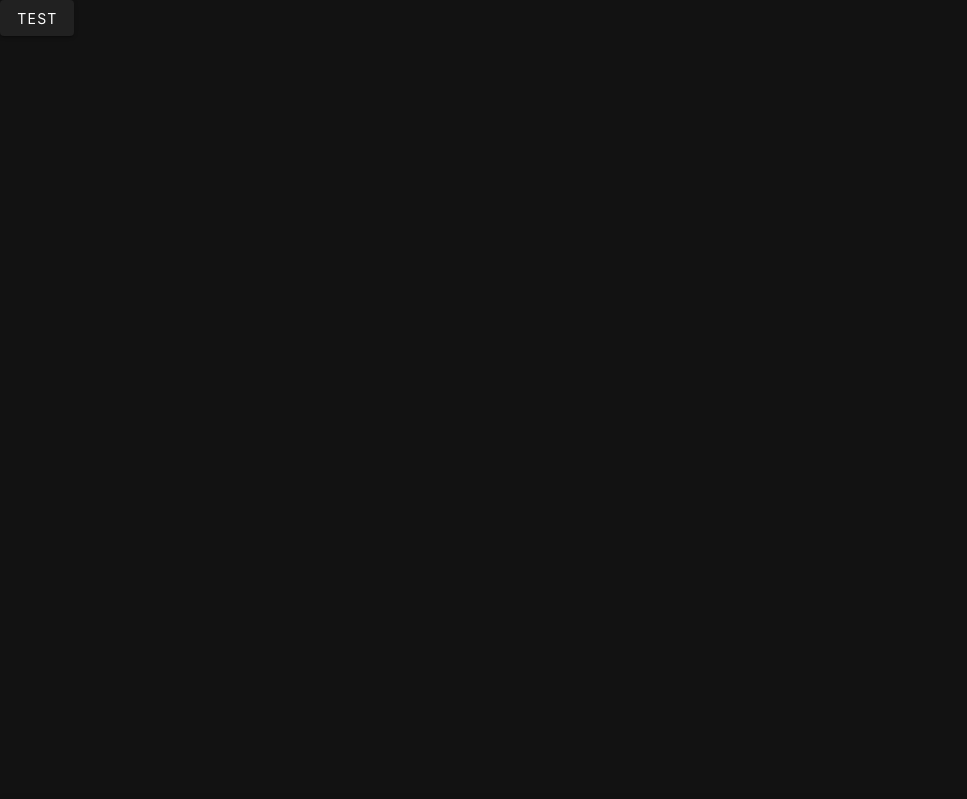
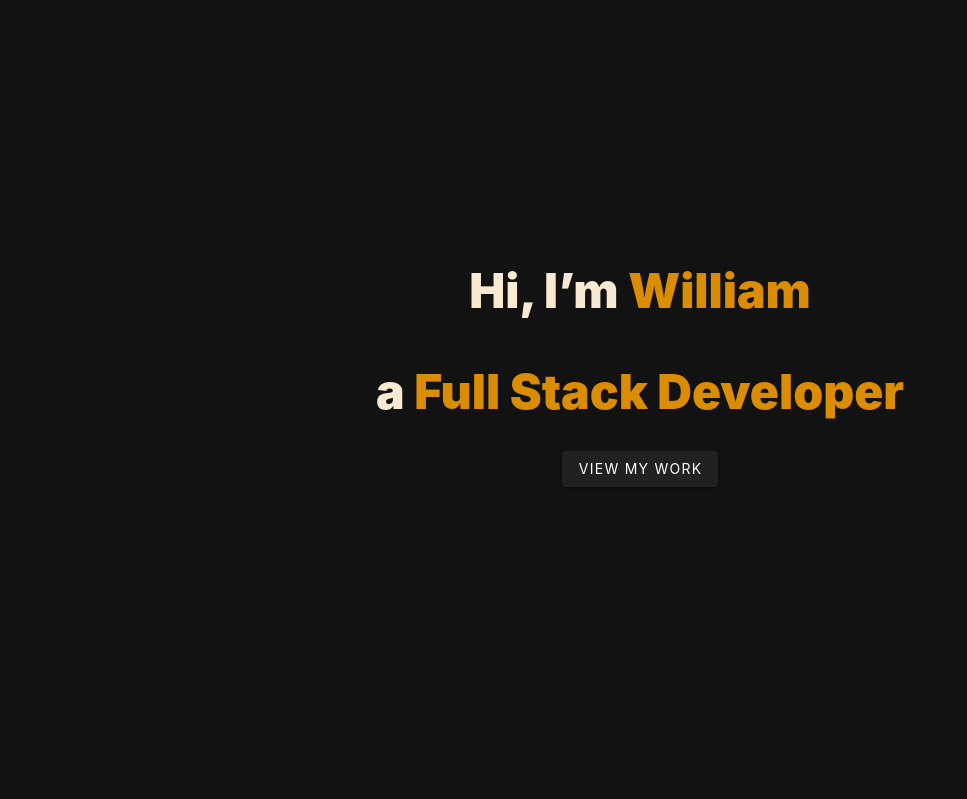
Before and after one commit to Red277/MyWebsite, a Vue app in the folder my-website/: page / in a window 1280 px wide. Shown: the top 799 px of the page, without its empty margins (0-967 px from the left). Built offline with nearby package versions, Linux system fonts and the light colour scheme; the HTML template or start-up script is replaced by a standard one.

Commit message:
updating homeview design

```diff
--- a/my-website/src/views/HomeView.vue
+++ b/my-website/src/views/HomeView.vue
@@ -1,10 +1,43 @@
-<script setup>
-const emit = defineEmits(['activate-navbar'])
+<script setup lang="ts">
+import { RouterLink } from 'vue-router'
+
 </script>
 <template>
+
+
+
   <div id="home" style="height: 100vh;">
-     <v-hover v-slot="{ isHovering, props }">
-          <v-btn @click="emit('activate-navbar')" v-bind="props" :color="isHovering ? 'orange' : undefined">Test</v-btn>
-      </v-hover>
+      <div style="justify-content: center; align-items: center; display: flex; flex-direction: column; height: 90%;">
+
+
+        <p class="title">Hi, I’m<span class="highlight"> William</span></p> <br>
+        <p class="title">a <span class="highlight"> Full Stack Developer</span></p>
+
+
+
+        <div style="position: relative; top: 20px;">
+          <v-hover v-slot="{ isHovering, props }">
+            <RouterLink to="/#about" active-class="">
+              <v-btn v-bind="props" :color="isHovering ? 'orange' : undefined">VIEW MY WORK</v-btn>
+            </RouterLink>
+          </v-hover>
+        </div>
+      </div>
+
   </div>
 </template>
+
+<style>
+  .title {
+    font-weight: 900;
+    font-size: 48px;
+    color: rgb(248, 233, 210);
+  }
+
+  .highlight{
+    font-weight: inherit;
+    font-size: inherit;
+    color: rgb(218, 141, 0);
+  }
+
+</style>
```
